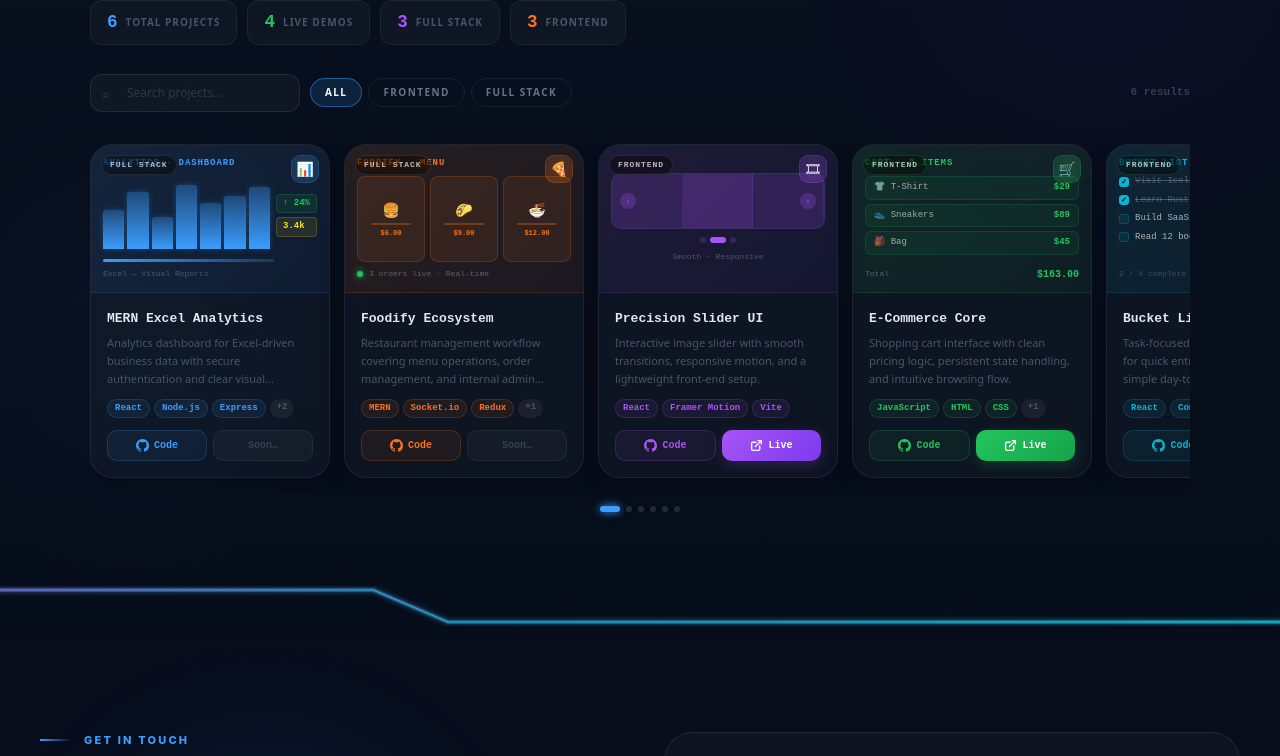
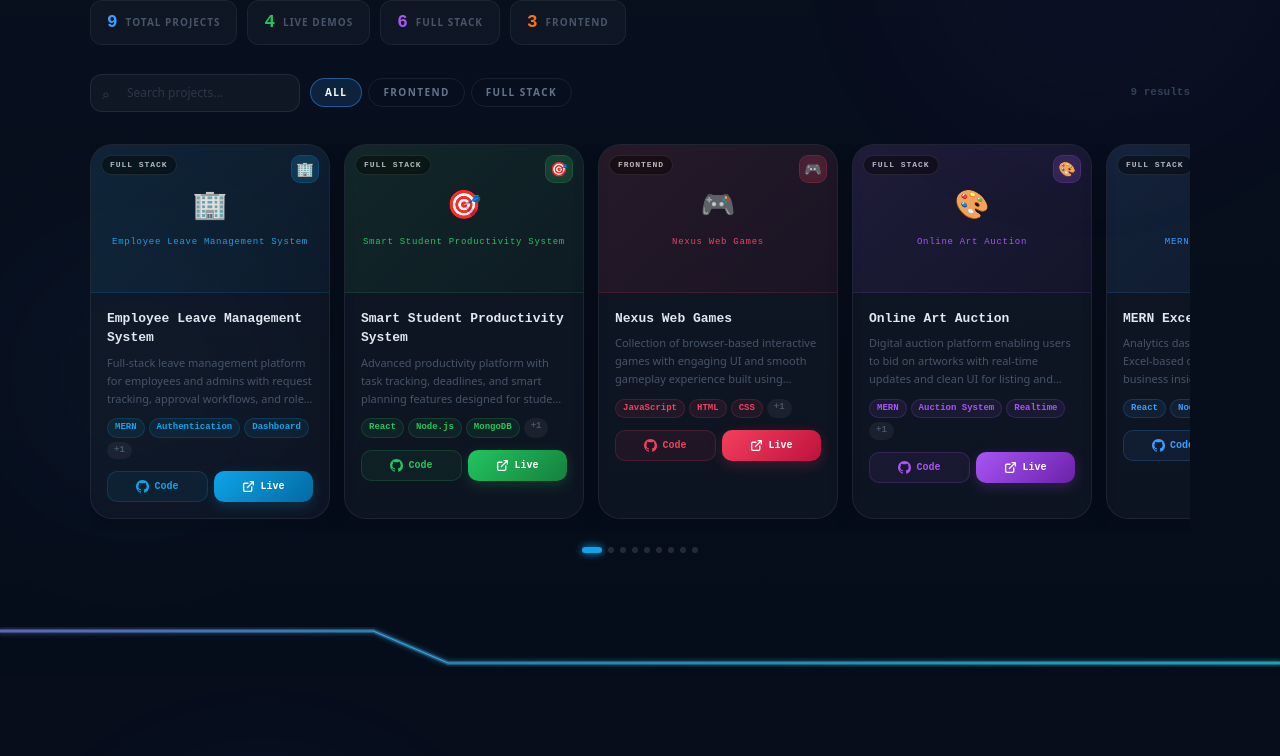
Before and after one commit to sumanth965/Portfolio-sumanth, a React (Vite) app in the folder frontend/: page / in a window 1280 px wide. Shown: the part 2051-2807 px from the top of the page. Built offline with nearby package versions, Linux system fonts and the light colour scheme.

Commit message:
Update projects page with latest portfolio entries

```diff
--- a/frontend/src/Pages/Projects.jsx
+++ b/frontend/src/Pages/Projects.jsx
@@ -5,242 +5,103 @@
 /* ─────────────────── REAL PROJECT DATA + MOCKUPS ─────────────────── */
 const projects = [
   {
+    name: 'Employee Leave Management System',
+    desc: 'Full-stack leave management platform for employees and admins with request tracking, approval workflows, and role-based dashboards.',
+    link: 'https://github.com/sumanth965/Employee-Leave-Management-System',
+    demo: 'https://elms-management.onrender.com/',
+    category: 'Full Stack',
+    accent: '#0ea5e9',
+    accentB: '#0369a1',
+    emoji: '🏢',
+    tags: ['MERN', 'Authentication', 'Dashboard', 'CRUD'],
+  },
+  {
+    name: 'Smart Student Productivity System',
+    desc: 'Advanced productivity platform with task tracking, deadlines, and smart planning features designed for student workflow optimization.',
+    link: 'https://github.com/sumanth965/smart-student-productivity-system',
+    demo: 'https://smart-student-productivity-system.onrender.com/',
+    category: 'Full Stack',
+    accent: '#22c55e',
+    accentB: '#15803d',
+    emoji: '🎯',
+    tags: ['React', 'Node.js', 'MongoDB', 'Tailwind'],
+  },
+  {
+    name: 'Nexus Web Games',
+    desc: 'Collection of browser-based interactive games with engaging UI and smooth gameplay experience built using modern frontend tools.',
+    link: 'https://github.com/sumanth965/nexus-web-games',
+    demo: 'https://nexus-web-games.vercel.app/',
+    category: 'Frontend',
+    accent: '#f43f5e',
+    accentB: '#be123c',
+    emoji: '🎮',
+    tags: ['JavaScript', 'HTML', 'CSS', 'Games'],
+  },
+  {
+    name: 'Online Art Auction',
+    desc: 'Digital auction platform enabling users to bid on artworks with real-time updates and clean UI for listing and bidding.',
+    link: 'https://github.com/sumanth965/Online-Art-Auction',
+    demo: 'https://online-art-auction.vercel.app/',
+    category: 'Full Stack',
+    accent: '#a855f7',
+    accentB: '#6b21a8',
+    emoji: '🎨',
+    tags: ['MERN', 'Auction System', 'Realtime', 'UI/UX'],
+  },
+  {
     name: 'MERN Excel Analytics',
-    desc: 'Analytics dashboard for Excel-driven business data with secure authentication and clear visual reporting.',
-    link: 'https://github.com/sumanth965/MERN-Excel-Analytics-Project-',
+    desc: 'Analytics dashboard for processing Excel-based datasets and visualizing business insights through charts and reports.',
+    link: 'https://github.com/sumanth965/MERN-excel-analytics-',
     demo: '',
     category: 'Full Stack',
     accent: '#3b9eff',
-    accentB: '#1d6fd4',
+    accentB: '#1d4ed8',
     emoji: '📊',
-    tags: ['React', 'Node.js', 'Express', 'MongoDB', 'Charts'],
-    mockup: (accent) => (
-      <div style={{ width: '100%', height: '100%', padding: '12px', display: 'flex', flexDirection: 'column', gap: 6 }}>
-        <div style={{ fontSize: 9, fontWeight: 800, color: accent, marginBottom: 2, fontFamily: 'monospace', letterSpacing: '.1em' }}>
-          ANALYTICS · DASHBOARD
-        </div>
-        <div style={{ display: 'flex', gap: 6, flex: 1 }}>
-          {/* bar chart */}
-          <div style={{ flex: 1, display: 'flex', alignItems: 'flex-end', gap: 3, paddingBottom: 4 }}>
-            {[55, 80, 45, 90, 65, 75, 88].map((h, i) => (
-              <div key={i} style={{
-                flex: 1, borderRadius: '3px 3px 0 0',
-                height: `${h}%`,
-                background: `linear-gradient(to top, ${accent}, ${accent}55)`,
-                boxShadow: `0 0 6px ${accent}44`,
-              }} />
-            ))}
-          </div>
-          {/* mini stats */}
-          <div style={{ display: 'flex', flexDirection: 'column', gap: 4, justifyContent: 'center' }}>
-            {[['↑ 24%', '#22c55e'], ['3.4k', '#f7df1e']].map(([v, c], i) => (
-              <div key={i} style={{
-                fontSize: 9, fontWeight: 800, color: c, fontFamily: 'monospace',
-                padding: '2px 6px', borderRadius: 4, background: `${c}18`, border: `1px solid ${c}30`
-              }}>{v}</div>
-            ))}
-          </div>
-        </div>
-        <div style={{ height: 3, borderRadius: 3, background: `linear-gradient(90deg,${accent},${accent}33)`, width: '80%' }} />
-        <div style={{ fontSize: 8, color: 'rgba(255,255,255,0.25)', fontFamily: 'monospace' }}>Excel → Visual Reports</div>
-      </div>
-    ),
+    tags: ['React', 'Node.js', 'MongoDB', 'Charts'],
   },
   {
-    name: 'Foodify Ecosystem',
-    desc: 'Restaurant management workflow covering menu operations, order management, and internal admin views.',
+    name: 'Image Slider',
+    desc: 'Responsive image slider with smooth transitions and user-friendly navigation controls for modern web interfaces.',
+    link: 'https://github.com/sumanth965/Image_Slider',
+    demo: '',
+    category: 'Frontend',
+    accent: '#a855f7',
+    accentB: '#7c3aed',
+    emoji: '🎞',
+    tags: ['JavaScript', 'CSS', 'UI'],
+  },
+  {
+    name: 'Secure Auth System',
+    desc: 'Authentication system with sign-in and sign-up functionality including validation and secure user handling.',
+    link: 'https://github.com/sumanth965/signin-signup-page',
+    demo: '',
+    category: 'Full Stack',
+    accent: '#facc15',
+    accentB: '#ca8a04',
+    emoji: '🔐',
+    tags: ['React', 'Node.js', 'Auth'],
+  },
+  {
+    name: 'Foodify',
+    desc: 'Food ordering and restaurant management system with menu handling, order tracking, and admin features.',
     link: 'https://github.com/sumanth965/Foodify',
     demo: '',
     category: 'Full Stack',
     accent: '#f97316',
-    accentB: '#ea580c',
-    emoji: '🍕',
-    tags: ['MERN', 'Socket.io', 'Redux', 'Tailwind'],
-    mockup: (accent) => (
-      <div style={{ width: '100%', height: '100%', padding: '12px', display: 'flex', flexDirection: 'column', gap: 6 }}>
-        <div style={{ fontSize: 9, fontWeight: 800, color: accent, fontFamily: 'monospace', letterSpacing: '.1em' }}>FOODIFY · MENU</div>
-        <div style={{ display: 'flex', gap: 5, flex: 1 }}>
-          {['🍔', '🌮', '🍜'].map((em, i) => (
-            <div key={i} style={{
-              flex: 1, borderRadius: 8,
-              background: `${accent}18`, border: `1px solid ${accent}30`,
-              display: 'flex', flexDirection: 'column', alignItems: 'center', justifyContent: 'center', gap: 3,
-            }}>
-              <span style={{ fontSize: 14 }}>{em}</span>
-              <div style={{ width: '60%', height: 2, borderRadius: 2, background: `${accent}50` }} />
-              <div style={{ fontSize: 7, color: accent, fontWeight: 700, fontFamily: 'monospace' }}>
-                ${(6 + i * 3).toFixed(2)}
-              </div>
-            </div>
-          ))}
-        </div>
-        <div style={{ display: 'flex', alignItems: 'center', gap: 6 }}>
-          <div style={{ width: 6, height: 6, borderRadius: '50%', background: '#22c55e', boxShadow: '0 0 6px #22c55e' }} />
-          <div style={{ fontSize: 8, color: 'rgba(255,255,255,0.3)', fontFamily: 'monospace' }}>3 orders live · Real-time</div>
-        </div>
-      </div>
-    ),
+    accentB: '#c2410c',
+    emoji: '🍔',
+    tags: ['MERN', 'Food App', 'Dashboard'],
   },
   {
-    name: 'Precision Slider UI',
-    desc: 'Interactive image slider with smooth transitions, responsive motion, and a lightweight front-end setup.',
-    link: 'https://github.com/sumanth965/Image_Slider',
-    demo: 'https://sumanth09-image-slider.netlify.app/',
-    category: 'Frontend',
-    accent: '#a855f7',
-    accentB: '#7c3aed',
-    emoji: '🎞',
-    tags: ['React', 'Framer Motion', 'Vite'],
-    mockup: (accent) => (
-      <div style={{ width: '100%', height: '100%', padding: '12px', display: 'flex', flexDirection: 'column', gap: 8, justifyContent: 'center', alignItems: 'center' }}>
-        <div style={{
-          width: '100%', height: 56, borderRadius: 10, overflow: 'hidden', position: 'relative',
-          background: `${accent}18`, border: `1px solid ${accent}30`
-        }}>
-          {/* slide panels */}
-          {[0, 1, 2].map(i => (
-            <div key={i} style={{
-              position: 'absolute', top: 0, bottom: 0,
-              left: `${i * 33.33}%`, width: '33.33%',
-              background: i === 1 ? `${accent}35` : `${accent}15`,
-              borderRight: `1px solid ${accent}22`,
-            }} />
-          ))}
-          <div style={{
-            position: 'absolute', inset: 0, display: 'flex', alignItems: 'center', justifyContent: 'space-between', padding: '0 8px',
-          }}>
-            <div style={{ width: 16, height: 16, borderRadius: '50%', background: `${accent}40`, display: 'flex', alignItems: 'center', justifyContent: 'center', fontSize: 8, color: accent }}>‹</div>
-            <div style={{ width: 16, height: 16, borderRadius: '50%', background: `${accent}40`, display: 'flex', alignItems: 'center', justifyContent: 'center', fontSize: 8, color: accent }}>›</div>
-          </div>
-        </div>
-        <div style={{ display: 'flex', gap: 4 }}>
-          {[0, 1, 2].map(i => (
-            <div key={i} style={{
-              width: i === 1 ? 16 : 6, height: 6, borderRadius: 3,
-              background: i === 1 ? accent : `${accent}35`, transition: 'all .3s'
-            }} />
-          ))}
-        </div>
-        <div style={{ fontSize: 8, color: 'rgba(255,255,255,0.25)', fontFamily: 'monospace' }}>Smooth · Responsive</div>
-      </div>
-    ),
-  },
-  {
-    name: 'E-Commerce Core',
-    desc: 'Shopping cart interface with clean pricing logic, persistent state handling, and intuitive browsing flow.',
-    link: 'https://github.com/sumanth965/Cart_page',
-    demo: 'https://sumanth09-cartpage.netlify.app/#',
-    category: 'Frontend',
-    accent: '#22c55e',
-    accentB: '#16a34a',
-    emoji: '🛒',
-    tags: ['JavaScript', 'HTML', 'CSS', 'Local Storage'],
-    mockup: (accent) => (
-      <div style={{ width: '100%', height: '100%', padding: '12px', display: 'flex', flexDirection: 'column', gap: 6 }}>
-        <div style={{ fontSize: 9, fontWeight: 800, color: accent, fontFamily: 'monospace', letterSpacing: '.1em' }}>CART · 3 ITEMS</div>
-        <div style={{ display: 'flex', flexDirection: 'column', gap: 4, flex: 1 }}>
-          {[['👕 T-Shirt', '$29'], ['👟 Sneakers', '$89'], ['🎒 Bag', '$45']].map(([item, price], i) => (
-            <div key={i} style={{
-              display: 'flex', alignItems: 'center', justifyContent: 'space-between',
-              padding: '4px 8px', borderRadius: 6,
-              background: `${accent}12`, border: `1px solid ${accent}25`,
-            }}>
-              <span style={{ fontSize: 9, color: 'rgba(255,255,255,0.6)', fontFamily: 'monospace' }}>{item}</span>
-              <span style={{ fontSize: 9, color: accent, fontWeight: 800, fontFamily: 'monospace' }}>{price}</span>
-            </div>
-          ))}
-        </div>
-        <div style={{ height: 2, borderRadius: 2, background: `${accent}25` }} />
-        <div style={{ display: 'flex', justifyContent: 'space-between', alignItems: 'center' }}>
-          <span style={{ fontSize: 8, color: 'rgba(255,255,255,0.3)', fontFamily: 'monospace' }}>Total</span>
-          <span style={{ fontSize: 10, color: accent, fontWeight: 900, fontFamily: 'monospace' }}>$163.00</span>
-        </div>
-      </div>
-    ),
-  },
-  {
-    name: 'Bucket List Pro',
-    desc: 'Task-focused productivity app designed for quick entry, local persistence, and simple day-to-day use.',
-    link: 'https://github.com/sumanth965/Buket_List',
-    demo: 'https://sumanth09-bucketlist.netlify.app/',
+    name: 'TST Electronic Gadgets',
+    desc: 'E-commerce style platform for browsing and managing electronic gadgets with structured UI and product listings.',
+    link: 'https://github.com/sumanth965/TST_Electronic_Gadgets-',
+    demo: '',
     category: 'Frontend',
     accent: '#06b6d4',
     accentB: '#0891b2',
-    emoji: '✅',
-    tags: ['React', 'Context API', 'Storage'],
-    mockup: (accent) => (
-      <div style={{ width: '100%', height: '100%', padding: '12px', display: 'flex', flexDirection: 'column', gap: 5 }}>
-        <div style={{ fontSize: 9, fontWeight: 800, color: accent, fontFamily: 'monospace', letterSpacing: '.1em' }}>BUCKET LIST</div>
-        {[
-          { text: 'Visit Iceland', done: true },
-          { text: 'Learn Rust', done: true },
-          { text: 'Build SaaS', done: false },
-          { text: 'Read 12 books', done: false },
-        ].map((item, i) => (
-          <div key={i} style={{ display: 'flex', alignItems: 'center', gap: 6 }}>
-            <div style={{
-              width: 10, height: 10, borderRadius: 3, flexShrink: 0,
-              background: item.done ? accent : `${accent}15`,
-              border: `1px solid ${item.done ? accent : `${accent}40`}`,
-              display: 'flex', alignItems: 'center', justifyContent: 'center',
-            }}>
-              {item.done && <span style={{ fontSize: 7, color: '#000', fontWeight: 900 }}>✓</span>}
-            </div>
-            <span style={{
-              fontSize: 9, fontFamily: 'monospace',
-              color: item.done ? 'rgba(255,255,255,0.25)' : 'rgba(255,255,255,0.65)',
-              textDecoration: item.done ? 'line-through' : 'none',
-            }}>{item.text}</span>
-          </div>
-        ))}
-        <div style={{ marginTop: 'auto', fontSize: 8, color: 'rgba(255,255,255,0.2)', fontFamily: 'monospace' }}>2 / 4 complete</div>
-      </div>
-    ),
-  },
-  {
-    name: 'Secure Auth Portal',
-    desc: 'Authentication flow with sign-in, sign-up, and backend validation patterns for production-ready apps.',
-    link: 'https://github.com/sumanth965/signin-signup-page',
-    demo: 'https://su-manth09-signin-signup-page-frontend.onrender.com/',
-    category: 'Full Stack',
-    accent: '#f7df1e',
-    accentB: '#ca8a04',
-    emoji: '🔐',
-    tags: ['React', 'Node.js', 'JWT', 'Bcrypt'],
-    mockup: (accent) => (
-      <div style={{ width: '100%', height: '100%', padding: '12px', display: 'flex', flexDirection: 'column', gap: 6, justifyContent: 'center' }}>
-        <div style={{ fontSize: 9, fontWeight: 800, color: accent, fontFamily: 'monospace', letterSpacing: '.1em', marginBottom: 2 }}>SECURE · AUTH</div>
-        <div style={{ display: 'flex', flexDirection: 'column', gap: 5 }}>
-          {['Email address', 'Password'].map((label, i) => (
-            <div key={i}>
-              <div style={{ fontSize: 7, color: 'rgba(255,255,255,0.3)', fontFamily: 'monospace', marginBottom: 2 }}>{label}</div>
-              <div style={{
-                height: 18, borderRadius: 5,
-                background: `${accent}10`, border: `1px solid ${accent}30`,
-                display: 'flex', alignItems: 'center', padding: '0 6px',
-              }}>
-                {i === 1 && <div style={{ display: 'flex', gap: 2 }}>
-                  {[...Array(5)].map((_, k) => (
-                    <div key={k} style={{ width: 4, height: 4, borderRadius: '50%', background: `${accent}80` }} />
-                  ))}
-                </div>}
-              </div>
-            </div>
-          ))}
-          <div style={{
-            height: 20, borderRadius: 5, marginTop: 2,
-            background: `linear-gradient(90deg,${accent},${accent}99)`,
-            display: 'flex', alignItems: 'center', justifyContent: 'center',
-          }}>
-            <span style={{ fontSize: 8, fontWeight: 900, color: '#000', fontFamily: 'monospace', letterSpacing: '.1em' }}>SIGN IN →</span>
-          </div>
-        </div>
-        <div style={{ display: 'flex', alignItems: 'center', gap: 4, justifyContent: 'center', marginTop: 2 }}>
-          <div style={{ width: 5, height: 5, borderRadius: '50%', background: '#22c55e', boxShadow: '0 0 5px #22c55e' }} />
-          <span style={{ fontSize: 7, color: 'rgba(255,255,255,0.2)', fontFamily: 'monospace' }}>JWT · Bcrypt secured</span>
-        </div>
-      </div>
-    ),
+    emoji: '📱',
+    tags: ['HTML', 'CSS', 'JavaScript'],
   },
 ]
 
@@ -296,7 +157,18 @@
         position: 'relative',
         overflow: 'hidden',
       }}>
-        {project.mockup(project.accent)}
+        {project.mockup ? project.mockup(project.accent) : (
+          <div style={{
+            width: '100%', height: '100%', display: 'flex', flexDirection: 'column',
+            alignItems: 'center', justifyContent: 'center', gap: 8, padding: '12px',
+            color: project.accent, fontFamily: 'monospace',
+          }}>
+            <div style={{ fontSize: 28 }}>{project.emoji}</div>
+            <div style={{ fontSize: 9, letterSpacing: '0.08em', textAlign: 'center' }}>
+              {project.name}
+            </div>
+          </div>
+        )}
 
         {/* animated corner glow on hover */}
         <div style={{
```
